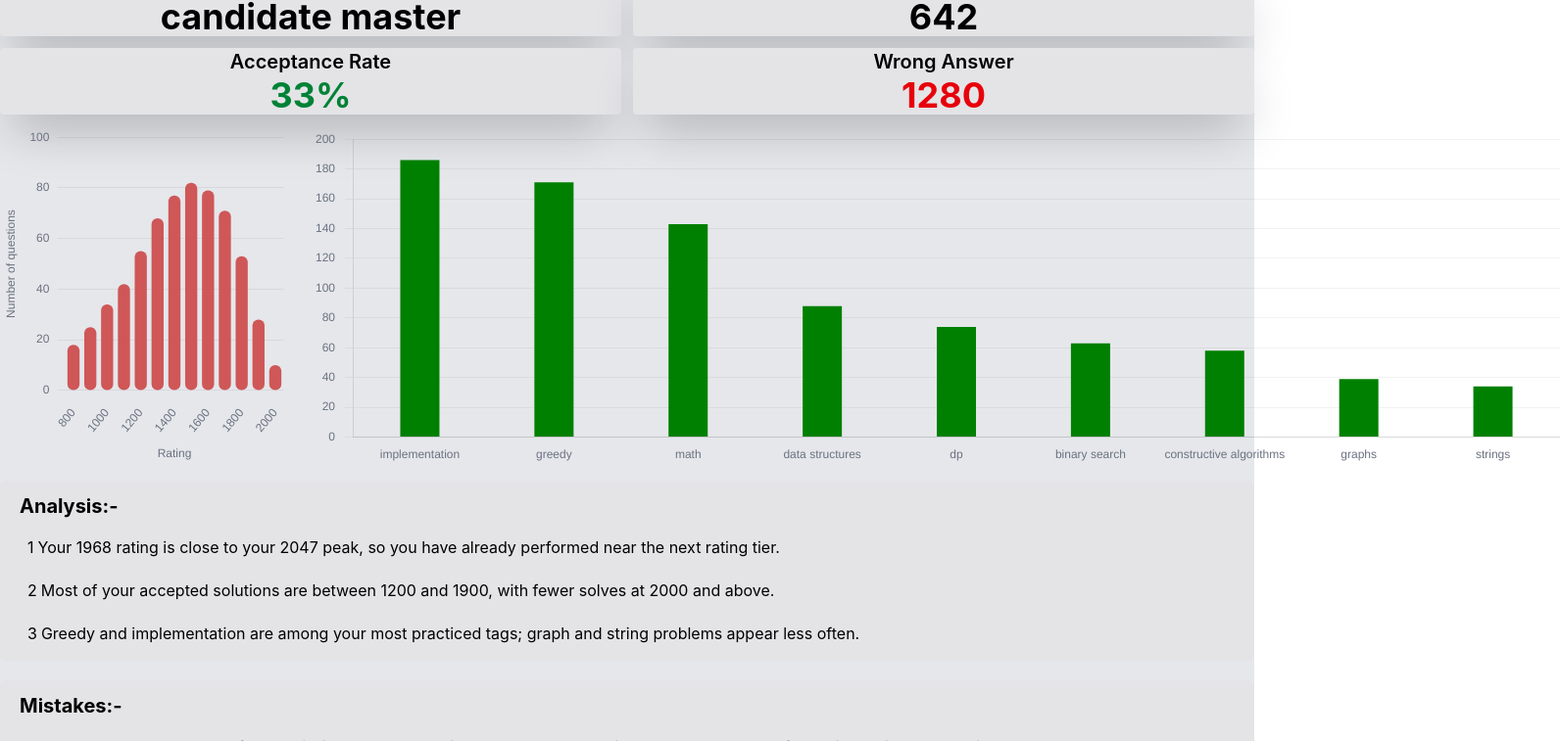
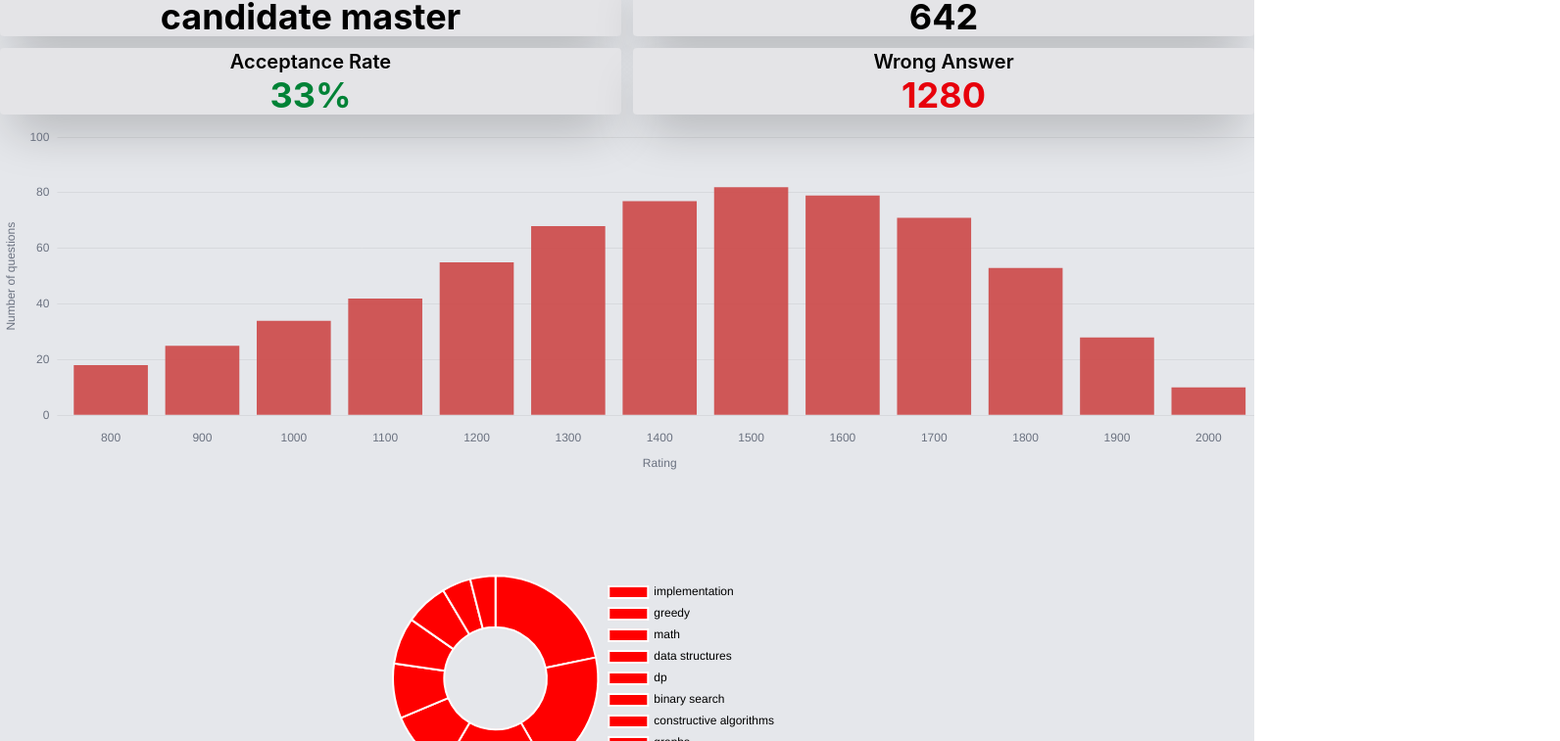
Before and after one commit to Shreyansh-t01/cf_problem_finder, a React (Vite) app in the folder frontend/: page /main in a window 1280 px wide. Shown: the part 219-976 px from the top of the page at 98% size, 1592 px wide, since content can reach past the window. Built offline with nearby package versions, Linux system fonts and the light colour scheme.

Commit message:
fixing UI

```diff
--- a/frontend/src/component/MainPage.tsx
+++ b/frontend/src/component/MainPage.tsx
@@ -142,7 +142,7 @@ return (
                 </div>
             </div>
 
-            <div className="ratingwiseSolved flex gap-3">
+            <div className="ratingwiseSolved flex gap-3 w-full self-center">
                 {/* <h3 className='font-bold text-xl text-black'>Rating Wise Solved Problems List:-</h3>
                 <table className=' gap-2 w-full text-black'>
                     <thead className='bg-zinc-200 text-black px-3 py-4'>
@@ -164,9 +164,9 @@ return (
                     </tbody>
                 </table> */}
                 <RatingChart  rating = {sampleUserDetails.arrayRating} />
-                <TagChart tagged={sampleUserDetails.arrayTagged}/>
+
             </div>
-            <div className="tagWiseSolved flex flex-col gap-3">
+            <div className="tagWiseSolved flex flex-col gap-3 items-center w-3/4 self-center">
                 {/* <h3 className='font-bold text-xl text-black'>Tag Wise Problem Solved :-</h3>
                 <table className=''>
                       <thead className='bg-zinc-200 text-black'>
@@ -187,6 +187,12 @@ return (
 
                     </tbody>
                 </table> */}
+                <div className='relative  h-100 w-1/2'>
+                     <TagChart tagged={sampleUserDetails.arrayTagged}/>
+                </div>
+
+
+
 
             </div>
             <div className="aiResponse flex flex-col gap-5">
--- a/frontend/src/component/RatingChart.tsx
+++ b/frontend/src/component/RatingChart.tsx
@@ -29,10 +29,10 @@ export const RatingChart = ({ rating }: RatingChartProps) => {
           data: sorted.map((r) => r[1]),
           backgroundColor: 'rgba(204, 72, 72, 0.9)',
           hoverBackgroundColor: 'rgba(245, 84, 84, 1)',
-          borderRadius: 6,
+          // borderRadius: 6,
           borderSkipped: false as const,
-          maxBarThickness: 48,
-          barPercentage: 0.8,
+          maxBarThickness: 100,
+          // barPercentage: 0.8,
           categoryPercentage: 0.9,
         },
       ],
@@ -45,10 +45,12 @@ export const RatingChart = ({ rating }: RatingChartProps) => {
     interaction: { mode: 'index', intersect: false },
     animation: { duration: 600, easing: 'easeOutQuart' },
     plugins: {
-      legend: { display: false },
+      legend: { display: false,
+       },
       tooltip: {
         backgroundColor: '#111827',
         padding: 12,
+
         cornerRadius: 8,
         displayColors: false,
         callbacks: {
@@ -76,7 +78,7 @@ export const RatingChart = ({ rating }: RatingChartProps) => {
   };
 
   return (
-    <div style={{ height: 350 }}>
+    <div className='w-full h-90'>
       <Bar options={options} data={data} />
     </div>
   );
--- a/frontend/src/component/TagChart.tsx
+++ b/frontend/src/component/TagChart.tsx
@@ -1,10 +1,7 @@
 import {Chart} from 'chart.js'
-import {Bar} from 'react-chartjs-2'
+import {Doughnut} from 'react-chartjs-2'
 import {
-    BarElement,
-    CategoryScale,
-    LinearScale,
-    Title,
+    ArcElement,
     Tooltip,
     Legend
 } from 'chart.js'
@@ -13,7 +10,7 @@ interface taggedType extends React.HTMLAttributes<HTMLDivElement> {
     tagged:[string,number][]
 }
 export const TagChart = (props:taggedType)=>{
-    const tagged = props.tagged
+    const tagged = props.tagged;
     const taggedList:string[] = [];
     const questionList:number[] = []
     tagged.map((e:[string,number])=>{
@@ -22,66 +19,42 @@ export const TagChart = (props:taggedType)=>{
     })
 
 Chart.register({
-     BarElement,
-    CategoryScale,
-    LinearScale,
-    Title,
+    ArcElement,
     Tooltip,
     Legend
 })
 const chartOptions = {
-  responsive: true,
-  maintainAspectRatio: false,
+
         plugins: {
             legend: {
-      display: false // Hide if you rely on the top cards for context, or fix the 'undefined' label
+                display: true,
+                labels: {
+                    color: 'black'
                 },
-    tooltip: {
-      backgroundColor: 'rgba(0, 0, 0, 0.8)',
-      padding: 12,
-      cornerRadius: 6,
-    }
-  },
-  scales: {
-    x: {
-      grid: {
-        display: false, // Removes vertical grid lines for a cleaner look
-        drawBorder: false
-      },
-      ticks: {
-        color: '#6b7280',
-        // KEY SETTINGS FOR OVERLAPPING LABELS:
-        autoSkip: true,       // Automatically hides labels if they are too dense
-        maxTicksLimit: 15,    // Set a hard limit on the maximum number of labels to display
-        maxRotation: 45,      // Angles the labels up to 45 degrees if they start colliding
-        minRotation: 0        // Keeps them horizontal if there is enough room
-      }
-    },
-    y: {
-      grid: {
-        color: 'rgba(0, 0, 0, 0.05)',
-        drawBorder: false,
-      },
-      ticks: {
-        color: '#6b7280',
-        padding: 10
+                position:'right'
+
             }
         }
+
 }
-};
-const BarChart = {
+const  DoughnutChart = {
     labels:[...taggedList],
     datasets:[{
-        labels:[0,50,100,150,200,250,300,350,400,450,500,550,600,650,700,750,800,850,900,950,1000,1050,1100,1150,1200,1250,1300],
         data:[...questionList],
-        backgroundColor:"green",
-        maxBarThickness:40,
-        barPercentage: 0.6
+        maxBarThickness:80,
+        backgroundColor:"red",
+        padding:10
+
+
+
+
     }]
 }
 
 
+
+
 return (
-    <Bar options={chartOptions} data={BarChart}/>
+    <Doughnut  options={chartOptions} data={DoughnutChart}/>
 )
 }
```
Lines whose indentation alone changed are shown as unchanged.
